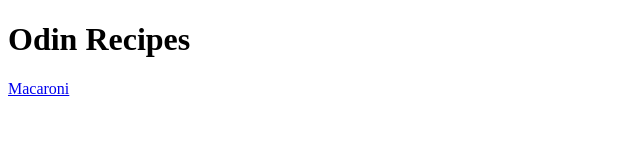
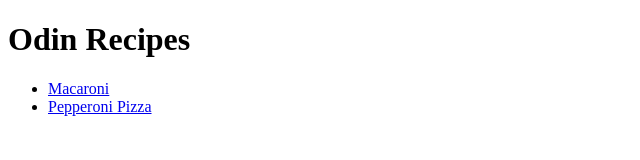
Before and after one commit to Noah-Technology/odin-recipes, a plain HTML site: page index.html in a window 1280 px wide. Shown: the whole page, without its empty margins (0-640 px from the left). Drawn offline with Linux system fonts and the light colour scheme.

Commit message:
Create pizza recipe and link on home page
Created a new recipe for pizza following the same framework as the
macaroni recipe.

Added new link to pizza recipe on homepage. Links on home page are now
in an ordered list for better looking ui.

README added context.

```diff
--- a/index.html
+++ b/index.html
@@ -6,6 +6,9 @@
     </head>
     <body>
         <h1>Odin Recipes</h1>
-        <a href="recipes/macaroni.html">Macaroni</a>
+        <ul>
+        <li><a href="recipes/macaroni.html">Macaroni</a></li>
+        <li><a href="recipes/pepperoni-pizza.html">Pepperoni Pizza</a></li>
+        </ul>
     </body>
 </html>
```
Also changed, not shown: 1 other file.
